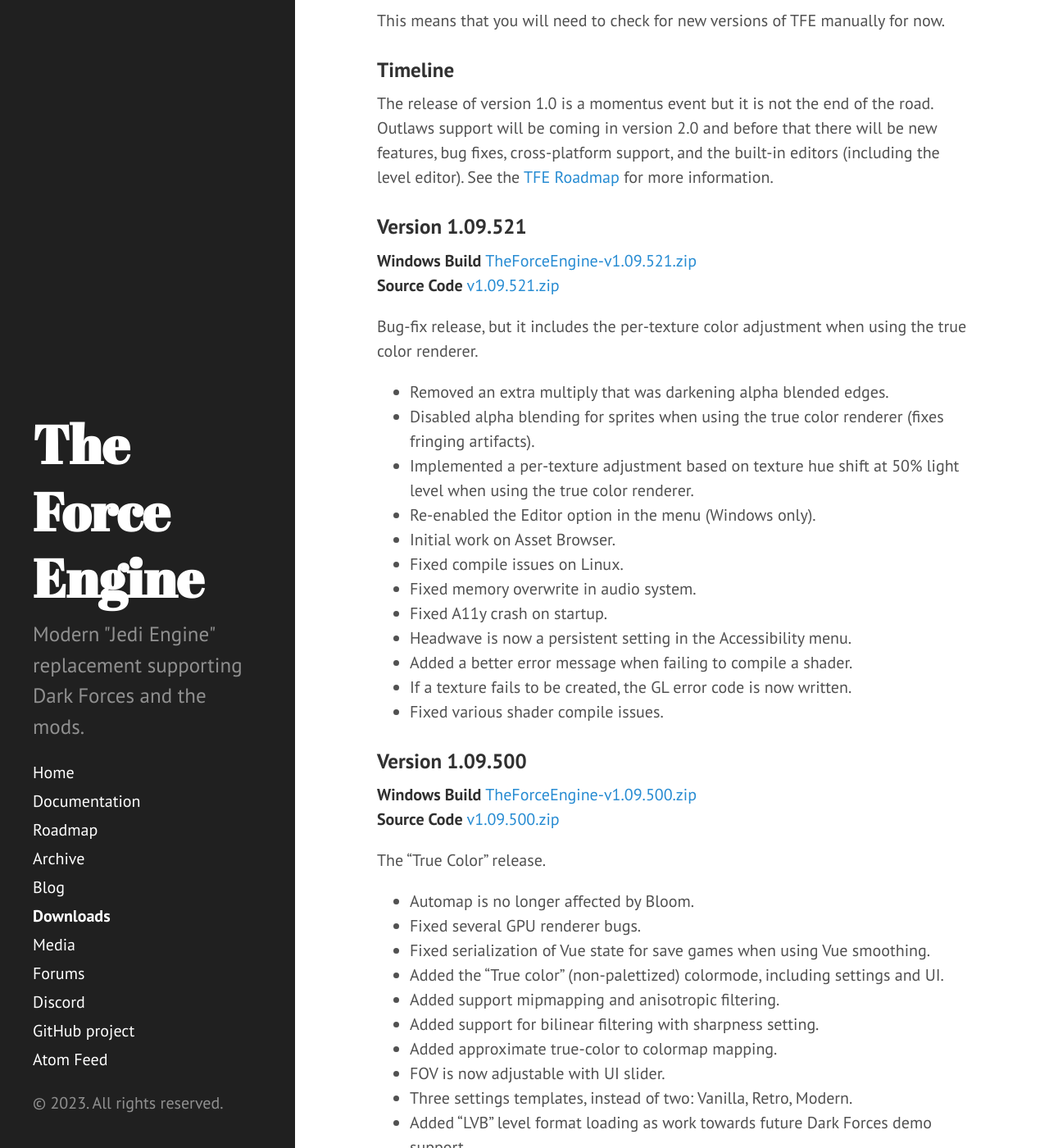
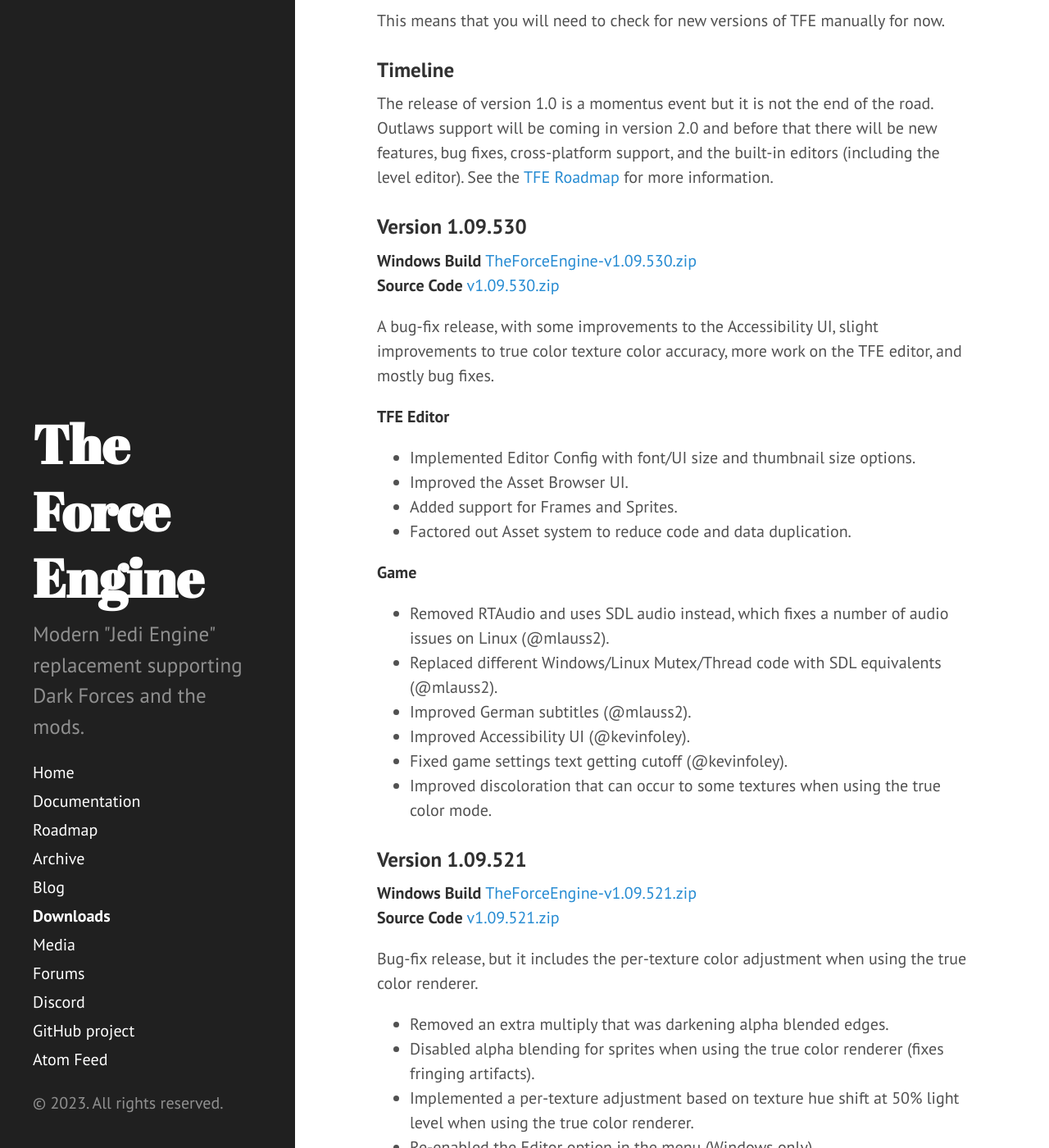
Before and after one commit to TheForceEngine/TheForceEngine.github.io, a Jekyll site: the page built from downloads.md, in a window 1280 px wide and 1400 px high, scrolled down 410 px. Shown: the whole window at 82% size. Built offline with Jekyll 4.4.1, drawn with Linux system fonts in a browser that asks for light colours.

Commit message:
Update downloads.md

```diff
--- a/downloads.md
+++ b/downloads.md
@@ -10,6 +10,26 @@
 
 ### Timeline
 The release of version 1.0 is a momentus event but it is not the end of the road. Outlaws support will be coming in version 2.0 and before that there will be new features, bug fixes, cross-platform support, and the built-in editors (including the level editor). See the [TFE Roadmap](Roadmap.md) for more information.
+
+### Version 1.09.530
+**Windows Build** [TheForceEngine-v1.09.530.zip](https://github.com/luciusDXL/TheForceEngine/releases/download/v1.09.530/TheForceEngine-v1.09.530.zip) <br>
+**Source Code** [v1.09.530.zip](https://github.com/luciusDXL/TheForceEngine/archive/refs/tags/v1.09.530.zip)
+
+A bug-fix release, with some improvements to the Accessibility UI, slight improvements to true color texture color accuracy, more work on the TFE editor, and mostly bug fixes.
+
+**TFE Editor**
+* Implemented Editor Config with font/UI size and thumbnail size options.
+* Improved the Asset Browser UI.
+* Added support for Frames and Sprites.
+* Factored out Asset system to reduce code and data duplication.
+
+**Game**
+* Removed RTAudio and uses SDL audio instead, which fixes a number of audio issues on Linux (@mlauss2).
+* Replaced different Windows/Linux Mutex/Thread code with SDL equivalents (@mlauss2).
+* Improved German subtitles (@mlauss2).
+* Improved Accessibility UI (@kevinfoley).
+* Fixed game settings text getting cutoff (@kevinfoley).
+* Improved discoloration that can occur to some textures when using the true color mode.
 
 ### Version 1.09.521
 **Windows Build** [TheForceEngine-v1.09.521.zip](https://github.com/luciusDXL/TheForceEngine/releases/download/v1.09.521/TheForceEngine-v1.09.521.zip) <br>
```
